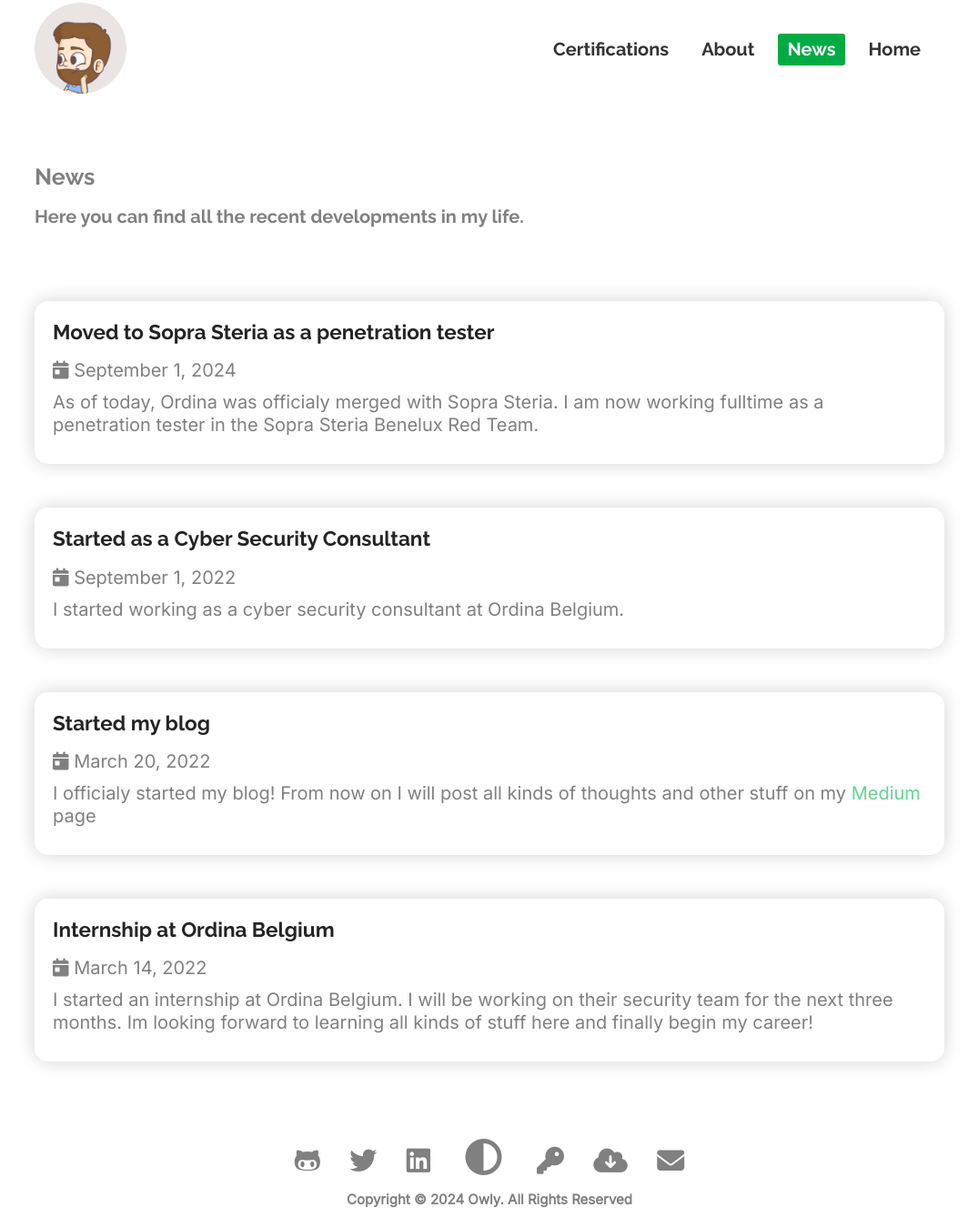
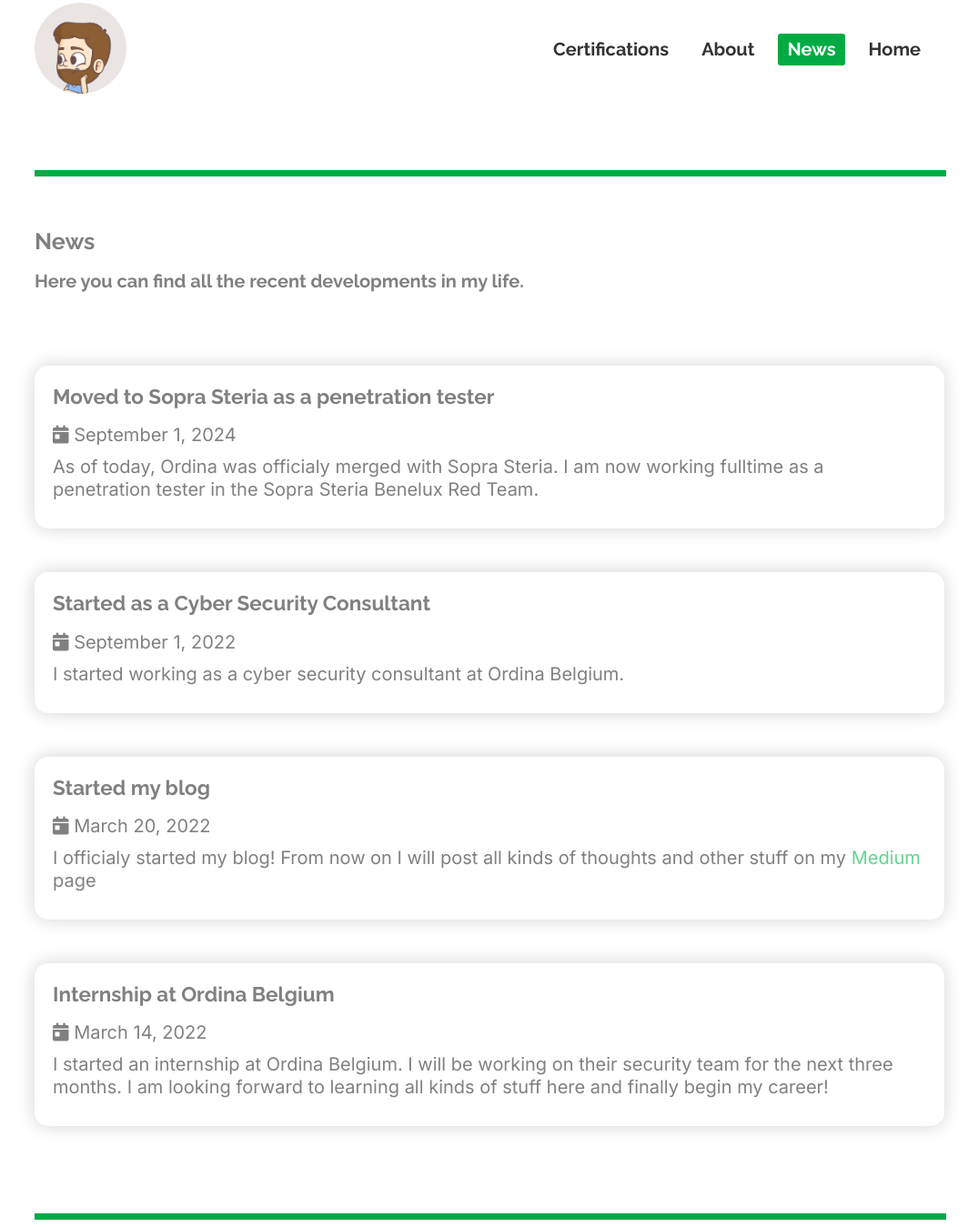
Before and after one commit to KevinDeVijlder/KevinDeVijlder.github.io, a website: page html/news.html in a window 1280 px wide. Shown: the part 31-1380 px from the top of the page at 91% size, without its empty margins (102-1177 px from the left). Drawn offline with nearby package versions, Linux system fonts and the light colour scheme; a web font is replaced by a local one.

Commit message:
minor fixes

```diff
--- a/css/style.css
+++ b/css/style.css
@@ -117,7 +117,7 @@ h1 {
 
 h2{
   font-size: 22.5px;
-  color: #242424;
+  color: grey;
   font-weight: bold;
   font-family: 'Raleway', sans-serif;
   margin-bottom: 1rem;
--- a/html/news.html
+++ b/html/news.html
@@ -40,6 +40,8 @@
       </header>
 
       <main>
+        <hr style="width:100%; height: 5px; margin-bottom: 3.5rem;" color="#00ab44">
+
         <h1>News</h1>
         <p class="welcometext">
           Here you can find all the recent developments in my life.
@@ -86,10 +88,12 @@
           </p>
           <p class="newstext">
             I started an internship at Ordina Belgium. I will be working on
-            their security team for the next three months. Im looking forward to
+            their security team for the next three months. I am looking forward to
             learning all kinds of stuff here and finally begin my career!
           </p>
         </div>
+
+        <hr style="width:100%; height: 5px; margin-top: 6rem;" color="#00ab44">
       </main>
 
       <footer>
```
Also changed, not shown: index.html (+2 -0 lines).
